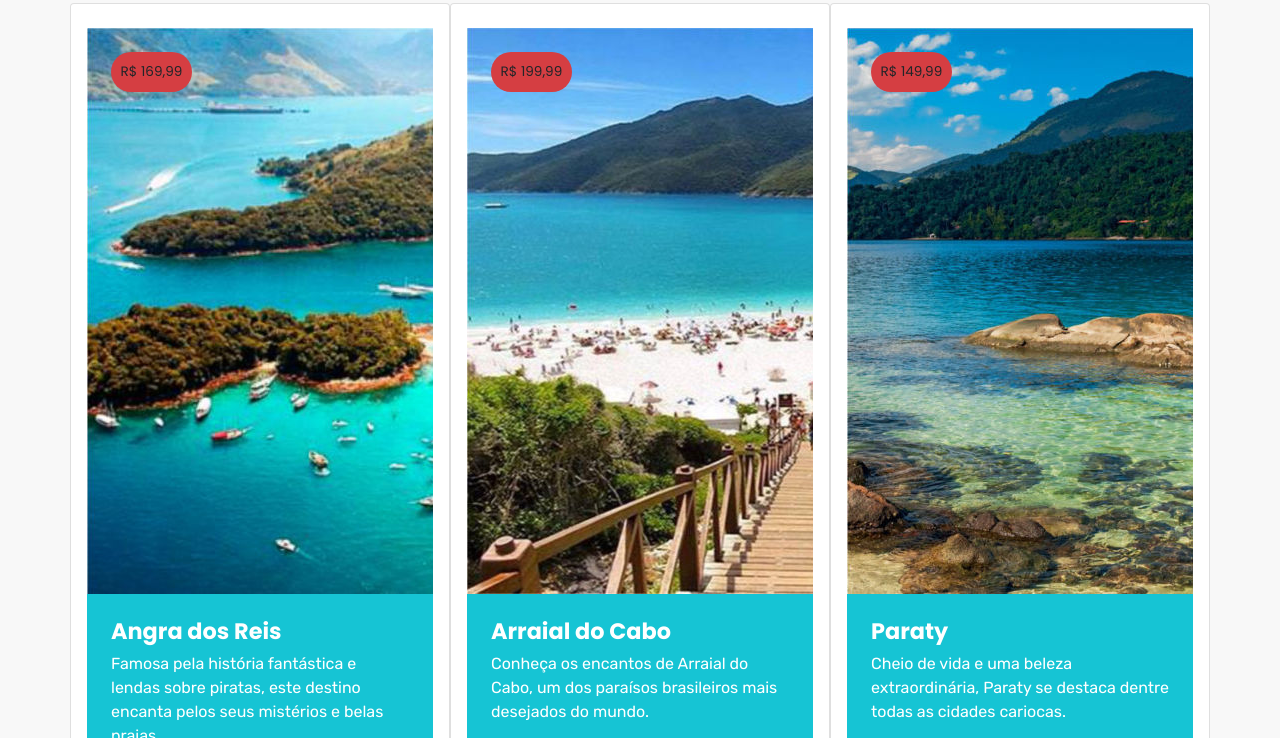
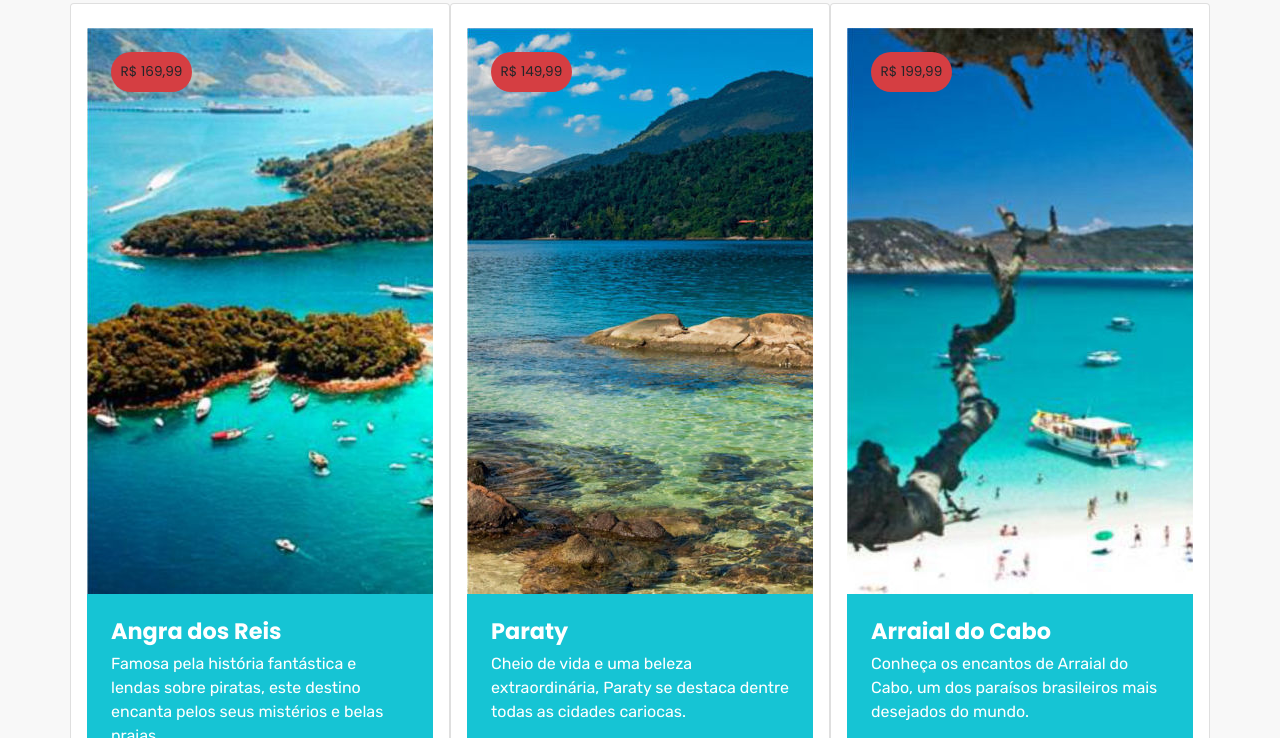
Before and after one commit to settes/dayuse, a plain HTML site: page index.html in a window 1280 px wide. Shown: the part 882-1620 px from the top of the page. Drawn offline with nearby package versions, Linux system fonts and the light colour scheme; files that its build step writes are made by us from their sources; files whose address does not match are found by name.

Commit message:
create github pages

```diff
--- a/assets/images/hashes.json
+++ b/assets/images/hashes.json
@@ -1 +1 @@
-{"rZpcQNSDaPBwVi4kWehXNg==":"busdayuse-2000x1265.jpg","vLaoJeQeL/V/Dv5zqqPaoA==":"logo_liberttrip-164x193.jpg","quk9QTkGLtKL5KGpgtdrpA==":"20258370_1199835713495311_2335843432428428854_n-696x696.jpg","630UIZbXBwyLY1tKoHOEkA==":"10.jpg","aM6M61XYwKgz2D8ABO5tug==":"background6.jpg","OZhxGnTzyTrPFB6tHvSuJg==":"countries-drive-from-india-cover2-700x467.jpg","f2IAuzrCPdEdBnOGpotUuQ==":"logo_liberttrip-669x786.jpg","Dr6BfVN0FXOX+ZhD5nJg3Q==":"logo-liberttrip-164x193.png","CqSU8fglD3AEvHTCQZSMTQ==":"background4.jpg","lmMHfNaqUH5BgQ3eSMY/vQ==":"33ef6368a1b9eee02ff0d37ede602894-1080x1350.jpg","WrLgMbp6d0NUjxysXXHxVg==":"angra-696x566.jpg","XFBHLhUCdcHsjB29pwr2RA==":"arraial-696x566.jpg","edwXzO6tocxA7ihG+8AC4A==":"paraty-696x566.jpg","HQjdkdYv05fNRXp59R4nAA==":"cabofrio-696x566.jpg","2PCNoT4EmOeguW+ZMT1xng==":"turistas-1024x512.jpg","ReYKy5eAsukl3N52+0U8KA==":"caboearraial-1076x440.jpg","m67Nfj0vZth12ZnexQYarw==":"cabocomarraial-1076x440.jpg"}
+{"rZpcQNSDaPBwVi4kWehXNg==":"busdayuse-2000x1265.jpg","vLaoJeQeL/V/Dv5zqqPaoA==":"logo_liberttrip-164x193.jpg","quk9QTkGLtKL5KGpgtdrpA==":"20258370_1199835713495311_2335843432428428854_n-696x696.jpg","630UIZbXBwyLY1tKoHOEkA==":"10.jpg","aM6M61XYwKgz2D8ABO5tug==":"background6.jpg","OZhxGnTzyTrPFB6tHvSuJg==":"countries-drive-from-india-cover2-700x467.jpg","f2IAuzrCPdEdBnOGpotUuQ==":"logo_liberttrip-669x786.jpg","Dr6BfVN0FXOX+ZhD5nJg3Q==":"logo-liberttrip-164x193.png","CqSU8fglD3AEvHTCQZSMTQ==":"background4.jpg","lmMHfNaqUH5BgQ3eSMY/vQ==":"33ef6368a1b9eee02ff0d37ede602894-1080x1350.jpg","WrLgMbp6d0NUjxysXXHxVg==":"angra-696x566.jpg","XFBHLhUCdcHsjB29pwr2RA==":"arraial-696x566.jpg","edwXzO6tocxA7ihG+8AC4A==":"paraty-696x566.jpg","HQjdkdYv05fNRXp59R4nAA==":"cabofrio-696x566.jpg","2PCNoT4EmOeguW+ZMT1xng==":"turistas-1024x512.jpg","ReYKy5eAsukl3N52+0U8KA==":"caboearraial-1076x440.jpg","m67Nfj0vZth12ZnexQYarw==":"cabocomarraial-1076x440.jpg","4BMj4GRoycNmfXD3dZba5g==":"arraialdocabo-696x566.jpg","VSh4TIlhqbu9YfrqHTq5pw==":"cabo_arraial-1076x440.jpg"}
--- a/index.html
+++ b/index.html
@@ -159,14 +159,14 @@
             <div class="card px-3 py-4 col-md-4">
                 <div class="card-wrapper flip-card">
                     <div class="card-img">
-                        <img src="assets/images/arraial-696x566.jpg" alt="Arraial do Cabo" title="">
+                        <img src="assets/images/paraty-696x566.jpg" alt="Paraty" title="">
                         <div class="img-text mbr-text mbr-fonts-style align-center mbr-white display-4"><strong>
-                             R$ 199,99</strong></div>
+                             R$ 149,99</strong></div>
                     </div>
                     <div class="card-box">
-                        <h3 class="mbr-title mbr-fonts-style mbr-black align-center display-5"><strong>Arraial do Cabo</strong></h3>
+                        <h3 class="mbr-title mbr-fonts-style mbr-black align-center display-5"><strong>Paraty</strong></h3>
                         <p class="mbr-card-text mbr-fonts-style align-center display-7">
-                            Conheça os encantos de Arraial do Cabo, um dos paraísos brasileiros mais desejados do mundo.</p>
+                            Cheio de vida e uma beleza extraordinária, Paraty se destaca dentre todas as cidades cariocas.</p>
                         <div class="mbr-section-btn align-center pt-3"><a href="javascript:inbot.open_chat('user_to_bot', 'FRASE DE ABERTURA', {'display':'none'})" class="btn btn-md btn-success display-4">Saiba mais</a></div>
                     </div>
                 </div>
@@ -175,13 +175,13 @@
             <div class="card px-3 py-4 col-md-4">
                 <div class="card-wrapper flip-card">
                     <div class="card-img">
-                        <img src="assets/images/paraty-696x566.jpg" alt="Paraty" title="">
-                        <div class="img-text mbr-text mbr-fonts-style align-center mbr-white display-4"><strong>R$ 149,99</strong></div>
+                        <img src="assets/images/arraialdocabo-696x566.jpg" alt="Arraial do Cabo" title="">
+                        <div class="img-text mbr-text mbr-fonts-style align-center mbr-white display-4"><strong>R$ 199,99</strong></div>
                     </div>
                     <div class="card-box">
-                        <h3 class="mbr-title mbr-fonts-style mbr-black align-center display-5"><strong>Paraty</strong></h3>
+                        <h3 class="mbr-title mbr-fonts-style mbr-black align-center display-5"><strong>Arraial do Cabo</strong></h3>
                         <p class="mbr-card-text mbr-fonts-style align-center display-7">
-                            Cheio de vida e uma beleza extraordinária, Paraty se destaca dentre todas as cidades cariocas.</p>
+                            Conheça os encantos de Arraial do Cabo, um dos paraísos brasileiros mais desejados do mundo.</p>
                         <div class="mbr-section-btn align-center pt-3"><a href="javascript:inbot.open_chat('user_to_bot', 'FRASE DE ABERTURA', {'display':'none'})" class="btn btn-md btn-success display-4">Saiba mais</a></div>
                     </div>
                 </div>
@@ -206,7 +206,7 @@
             <div class="card px-3 py-4 col-md-6">
                 <div class="card-wrapper flip-card">
                     <div class="card-img">
-                        <img src="assets/images/cabocomarraial-1076x440.jpg" alt="Cabo Frio e Arraial do Cabo" title="">
+                        <img src="assets/images/cabo-arraial-1076x440.jpg" alt="Cabo Frio e Arraial do Cabo" title="">
                         <div class="img-text mbr-text mbr-fonts-style align-center mbr-white display-4"><strong>R$ 499,99</strong></div>
                     </div>
                     <div class="card-box">
@@ -381,7 +381,7 @@
                             <div id="collapse5_8" class="panel-collapse noScroll collapse" data-parent="#bootstrap-accordion_8" role="tabpanel" aria-labelledby="headingFive">
                                 <div class="panel-body p-4">
                                     <p class="mbr-fonts-style panel-text mbr-text display-7">
-                                       Lorem Ipsum dolor sit amet, consectetur adipisicing elit. Cupiditate, dolorem, non. Sunt aliquam a odio, sapiente corporis necessitatibus quia assumenda expedita tempora error non deserunt beatae ex, eaque voluptatem quas.</p>
+                                       Depois de decidir sua viagem e realizar a compra através do nosso Assistente Virtual, você escolhe como deseja pagar! Aceitamos os pagamentos através de:<br>- Boleto.<br>- Transferência Bancária.<br>- Cartão de Crédito (em até 3 vezes).</p>
                                 </div>
                             </div>
                         </div>
```
Also changed, not shown: assets/images/arraialdocabo-696x566.jpg (added), assets/images/cabo-arraial-1076x440.jpg (added), 1 other file.
